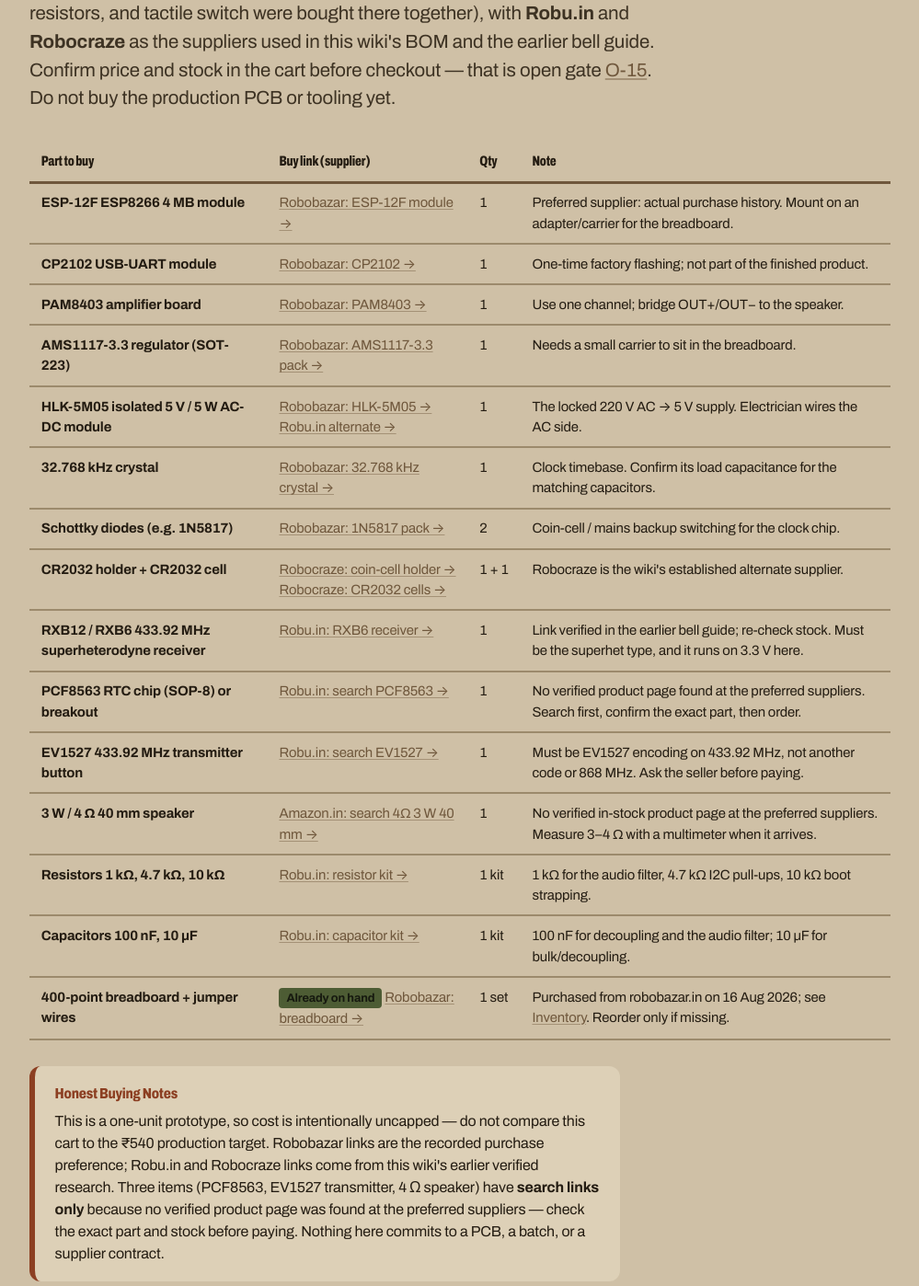
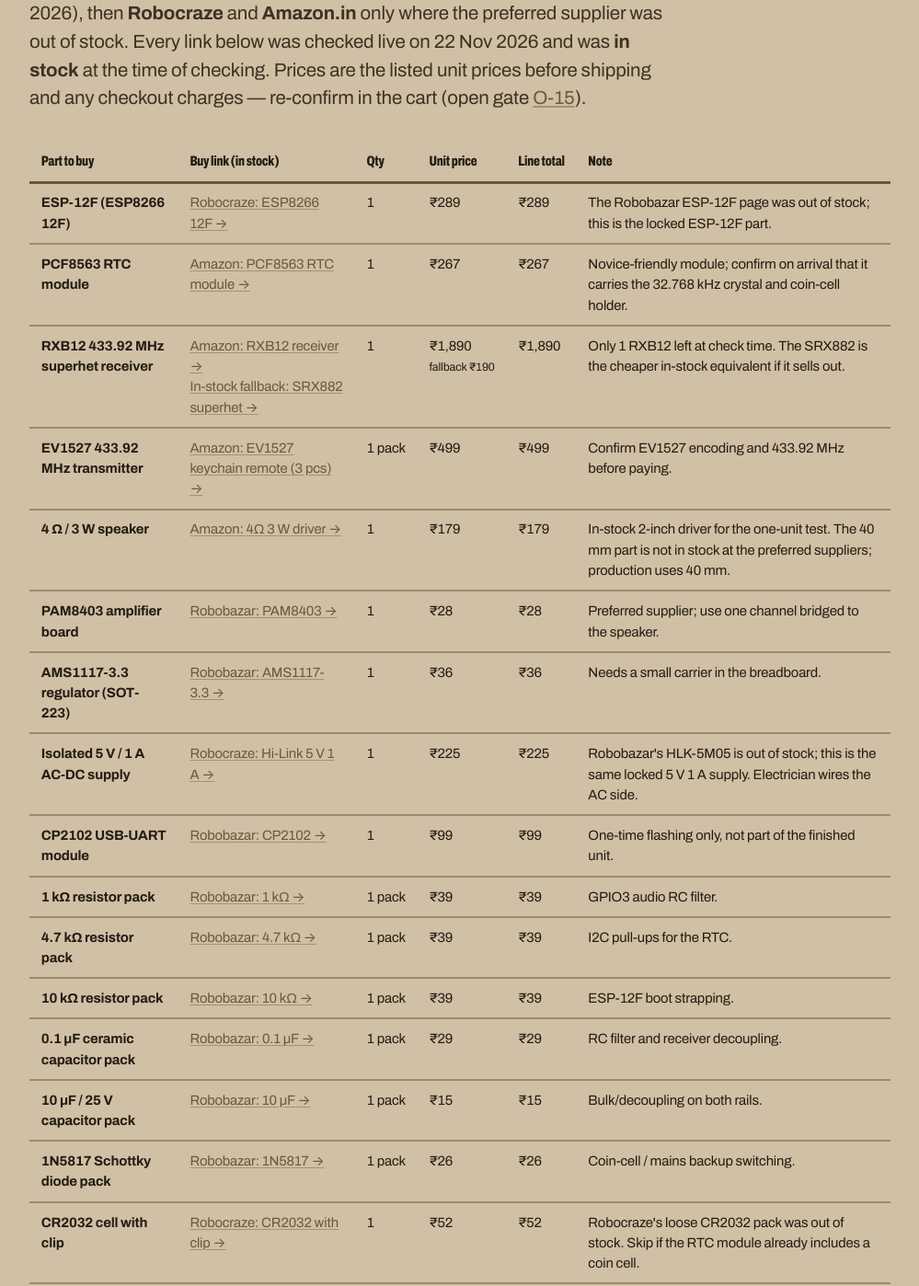
Before and after one commit to pannet1/ApartmentThread, a plain HTML site: page wiki/calling-bell.html in a window 1280 px wide. Shown: the part 5567-6965 px from the top of the page at 92% size, without its empty margins (272-1271 px from the left). Drawn offline with Linux system fonts and the light colour scheme.

Commit message:
docs: replace out-of-stock bell links with verified in-stock parts and price the sample

```diff
--- a/wiki/calling-bell.html
+++ b/wiki/calling-bell.html
@@ -113,25 +113,30 @@
 <div class="box info"><span class="label">Key Difference From the Earlier Approach</span><p>The phone is only a one-time setup tool, not a time source that must stay online. Timekeeping lives in the coin-cell-backed chip on the board; the quiet-hours decision is made locally by the firmware from that chip's time. Custom chimes and spoken-time pieces are plain files in flash, so changing a sound never requires rewiring or reflashing.</p></div>
 
 <h2 id="step1">Step 1 &mdash; Buy the Parts for One Unit</h2>
-<p class="lede">Supplier preference follows what has actually been bought and used here: <strong>robobazar.in</strong> is the recorded purchase source (the breadboard, jumper wires, resistors, and tactile switch were bought there together), with <strong>Robu.in</strong> and <strong>Robocraze</strong> as the suppliers used in this wiki's BOM and the earlier bell guide. Confirm price and stock in the cart before checkout &mdash; that is open gate <a href="open.html#o15">O-15</a>. Do not buy the production PCB or tooling yet.</p>
-<div class="scroll"><table><thead><tr><th>Part to buy</th><th>Buy link (supplier)</th><th>Qty</th><th>Note</th></tr></thead><tbody>
-<tr><td><strong>ESP-12F ESP8266 4 MB module</strong></td><td><a href="https://robobazar.in/product/esp-12f-esp8266-wifi-wireless-iot-board-module/" target="_blank" rel="noopener">Robobazar: ESP-12F module &rarr;</a></td><td class="num">1</td><td>Preferred supplier: actual purchase history. Mount on an adapter/carrier for the breadboard.</td></tr>
-<tr><td><strong>CP2102 USB-UART module</strong></td><td><a href="https://robobazar.in/product/cp2102-usb-2-0-to-ttl-uart-serial-converter-module-6-pin/" target="_blank" rel="noopener">Robobazar: CP2102 &rarr;</a></td><td class="num">1</td><td>One-time factory flashing; not part of the finished product.</td></tr>
-<tr><td><strong>PAM8403 amplifier board</strong></td><td><a href="https://robobazar.in/product/pam8403-5v-two-channel-stereo-mini-class-d-3w3w-audio-amplifier/" target="_blank" rel="noopener">Robobazar: PAM8403 &rarr;</a></td><td class="num">1</td><td>Use one channel; bridge OUT+/OUT&minus; to the speaker.</td></tr>
-<tr><td><strong>AMS1117-3.3 regulator (SOT-223)</strong></td><td><a href="https://robobazar.in/product/ams1117-3-3v-1a-sot-223-voltage-regulator-ic-pack-of-5-ics/" target="_blank" rel="noopener">Robobazar: AMS1117-3.3 pack &rarr;</a></td><td class="num">1</td><td>Needs a small carrier to sit in the breadboard.</td></tr>
-<tr><td><strong>HLK-5M05 isolated 5 V / 5 W AC-DC module</strong></td><td><a href="https://robobazar.in/product/hlk-5m05-hi-link-5v-5w-ac-to-dc-power-supply-module/" target="_blank" rel="noopener">Robobazar: HLK-5M05 &rarr;</a><br><a href="https://robu.in/product/hlk-5m05-5v-5w-switch-power-supply-module/" target="_blank" rel="noopener">Robu.in alternate &rarr;</a></td><td class="num">1</td><td>The locked 220 V AC &rarr; 5 V supply. Electrician wires the AC side.</td></tr>
-<tr><td><strong>32.768 kHz crystal</strong></td><td><a href="https://robobazar.in/product/32-768khz-cylindrical-crystal-oscillator-pack-of-5/" target="_blank" rel="noopener">Robobazar: 32.768 kHz crystal &rarr;</a></td><td class="num">1</td><td>Clock timebase. Confirm its load capacitance for the matching capacitors.</td></tr>
-<tr><td><strong>Schottky diodes (e.g. 1N5817)</strong></td><td><a href="https://robobazar.in/product/1n5817-40v-1a-schottky-barrier-diode-pack-of-5/" target="_blank" rel="noopener">Robobazar: 1N5817 pack &rarr;</a></td><td class="num">2</td><td>Coin-cell / mains backup switching for the clock chip.</td></tr>
-<tr><td><strong>CR2032 holder + CR2032 cell</strong></td><td><a href="https://robocraze.com/products/coin-type-battery-holder-24mm" target="_blank" rel="noopener">Robocraze: coin-cell holder &rarr;</a><br><a href="https://robocraze.com/products/3v-cr2032-lithium-coin-battery-pack-of-5" target="_blank" rel="noopener">Robocraze: CR2032 cells &rarr;</a></td><td class="num">1 + 1</td><td>Robocraze is the wiki's established alternate supplier.</td></tr>
-<tr><td><strong>RXB12 / RXB6 433.92 MHz superheterodyne receiver</strong></td><td><a href="https://robu.in/product/rxb6-433mhz-superheterodyne-wireless-receiver-module/" target="_blank" rel="noopener">Robu.in: RXB6 receiver &rarr;</a></td><td class="num">1</td><td>Link verified in the earlier bell guide; re-check stock. Must be the superhet type, and it runs on 3.3 V here.</td></tr>
-<tr><td><strong>PCF8563 RTC chip (SOP-8) or breakout</strong></td><td><a href="https://robu.in/?s=PCF8563" target="_blank" rel="noopener">Robu.in: search PCF8563 &rarr;</a></td><td class="num">1</td><td>No verified product page found at the preferred suppliers. Search first, confirm the exact part, then order.</td></tr>
-<tr><td><strong>EV1527 433.92 MHz transmitter button</strong></td><td><a href="https://robu.in/?s=EV1527+433MHz" target="_blank" rel="noopener">Robu.in: search EV1527 &rarr;</a></td><td class="num">1</td><td>Must be EV1527 encoding on 433.92 MHz, not another code or 868 MHz. Ask the seller before paying.</td></tr>
-<tr><td><strong>3 W / 4 &Omega; 40 mm speaker</strong></td><td><a href="https://www.amazon.in/s?k=4+ohm+3w+40mm+speaker" target="_blank" rel="noopener">Amazon.in: search 4&Omega; 3 W 40 mm &rarr;</a></td><td class="num">1</td><td>No verified in-stock product page at the preferred suppliers. Measure 3&ndash;4 &Omega; with a multimeter when it arrives.</td></tr>
-<tr><td><strong>Resistors 1 k&Omega;, 4.7 k&Omega;, 10 k&Omega;</strong></td><td><a href="https://robu.in/product/pro-range-resistor-assortment-kit-250-pcs/" target="_blank" rel="noopener">Robu.in: resistor kit &rarr;</a></td><td class="num">1 kit</td><td>1 k&Omega; for the audio filter, 4.7 k&Omega; I2C pull-ups, 10 k&Omega; boot strapping.</td></tr>
-<tr><td><strong>Capacitors 100 nF, 10 &micro;F</strong></td><td><a href="https://robu.in/product/pro-range-960pcs-2pf-100nf-ceramic-capacitor-kit/" target="_blank" rel="noopener">Robu.in: capacitor kit &rarr;</a></td><td class="num">1 kit</td><td>100 nF for decoupling and the audio filter; 10 &micro;F for bulk/decoupling.</td></tr>
-<tr><td><strong>400-point breadboard + jumper wires</strong></td><td><span class="badge badge-ok">Already on hand</span> <a href="https://robobazar.in/product/400-points-half-size-solderless-breadboard/" target="_blank" rel="noopener">Robobazar: breadboard &rarr;</a></td><td class="num">1 set</td><td>Purchased from robobazar.in on 16 Aug 2026; see <a href="inventory.html">Inventory</a>. Reorder only if missing.</td></tr>
+<p class="lede">Supplier preference follows what has actually been bought here: <strong>robobazar.in</strong> first (the breadboard, jumpers, and resistors were bought there on 16 Aug 2026), then <strong>Robocraze</strong> and <strong>Amazon.in</strong> only where the preferred supplier was out of stock. Every link below was checked live on 22 Nov 2026 and was <strong>in stock</strong> at the time of checking. Prices are the listed unit prices before shipping and any checkout charges &mdash; re-confirm in the cart (open gate <a href="open.html#o15">O-15</a>).</p>
+<div class="scroll"><table><thead><tr><th>Part to buy</th><th>Buy link (in stock)</th><th>Qty</th><th>Unit price</th><th>Line total</th><th>Note</th></tr></thead><tbody>
+<tr><td><strong>ESP-12F (ESP8266 12F)</strong></td><td><a href="https://robocraze.com/products/esp8266-12f" target="_blank" rel="noopener">Robocraze: ESP8266 12F &rarr;</a></td><td class="num">1</td><td class="num">₹289</td><td class="num">₹289</td><td>The Robobazar ESP-12F page was out of stock; this is the locked ESP-12F part.</td></tr>
+<tr><td><strong>PCF8563 RTC module</strong></td><td><a href="https://www.amazon.in/dp/B0CV9QJDJB" target="_blank" rel="noopener">Amazon: PCF8563 RTC module &rarr;</a></td><td class="num">1</td><td class="num">₹267</td><td class="num">₹267</td><td>Novice-friendly module; confirm on arrival that it carries the 32.768 kHz crystal and coin-cell holder.</td></tr>
+<tr><td><strong>RXB12 433.92 MHz superhet receiver</strong></td><td><a href="https://www.amazon.in/dp/B0CN9MWM85" target="_blank" rel="noopener">Amazon: RXB12 receiver &rarr;</a><br><a href="https://www.amazon.in/dp/B0CV149H2H" target="_blank" rel="noopener">In-stock fallback: SRX882 superhet &rarr;</a></td><td class="num">1</td><td class="num">₹1,890<br><small>fallback ₹190</small></td><td class="num">₹1,890</td><td>Only 1 RXB12 left at check time. The SRX882 is the cheaper in-stock equivalent if it sells out.</td></tr>
+<tr><td><strong>EV1527 433.92 MHz transmitter</strong></td><td><a href="https://www.amazon.in/dp/B0H9YHPP93" target="_blank" rel="noopener">Amazon: EV1527 keychain remote (3 pcs) &rarr;</a></td><td class="num">1 pack</td><td class="num">₹499</td><td class="num">₹499</td><td>Confirm EV1527 encoding and 433.92 MHz before paying.</td></tr>
+<tr><td><strong>4 &Omega; / 3 W speaker</strong></td><td><a href="https://www.amazon.in/dp/B0GTZ5DD6P" target="_blank" rel="noopener">Amazon: 4&Omega; 3 W driver &rarr;</a></td><td class="num">1</td><td class="num">₹179</td><td class="num">₹179</td><td>In-stock 2-inch driver for the one-unit test. The 40 mm part is not in stock at the preferred suppliers; production uses 40 mm.</td></tr>
+<tr><td><strong>PAM8403 amplifier board</strong></td><td><a href="https://robobazar.in/product/pam8403-5v-two-channel-stereo-mini-class-d-3w3w-audio-amplifier/" target="_blank" rel="noopener">Robobazar: PAM8403 &rarr;</a></td><td class="num">1</td><td class="num">₹28</td><td class="num">₹28</td><td>Preferred supplier; use one channel bridged to the speaker.</td></tr>
+<tr><td><strong>AMS1117-3.3 regulator (SOT-223)</strong></td><td><a href="https://robobazar.in/product/ams1117-3-3v-1a-sot-223-voltage-regulator-ic-pack-of-5-ics/" target="_blank" rel="noopener">Robobazar: AMS1117-3.3 &rarr;</a></td><td class="num">1</td><td class="num">₹36</td><td class="num">₹36</td><td>Needs a small carrier in the breadboard.</td></tr>
+<tr><td><strong>Isolated 5 V / 1 A AC-DC supply</strong></td><td><a href="https://robocraze.com/products/hi-link-5v-1a-ac-dc-power-converter" target="_blank" rel="noopener">Robocraze: Hi-Link 5 V 1 A &rarr;</a></td><td class="num">1</td><td class="num">₹225</td><td class="num">₹225</td><td>Robobazar's HLK-5M05 is out of stock; this is the same locked 5 V 1 A supply. Electrician wires the AC side.</td></tr>
+<tr><td><strong>CP2102 USB-UART module</strong></td><td><a href="https://robobazar.in/product/cp2102-usb-2-0-to-ttl-uart-serial-converter-module-6-pin/" target="_blank" rel="noopener">Robobazar: CP2102 &rarr;</a></td><td class="num">1</td><td class="num">₹99</td><td class="num">₹99</td><td>One-time flashing only, not part of the finished unit.</td></tr>
+<tr><td><strong>1 k&Omega; resistor pack</strong></td><td><a href="https://robobazar.in/product/1k-ohm-resistor-1-4-watt-pack-of-100/" target="_blank" rel="noopener">Robobazar: 1 k&Omega; &rarr;</a></td><td class="num">1 pack</td><td class="num">₹39</td><td class="num">₹39</td><td>GPIO3 audio RC filter.</td></tr>
+<tr><td><strong>4.7 k&Omega; resistor pack</strong></td><td><a href="https://robobazar.in/product/4-7k-ohm-resistor-1-4-watt-pack-of-100/" target="_blank" rel="noopener">Robobazar: 4.7 k&Omega; &rarr;</a></td><td class="num">1 pack</td><td class="num">₹39</td><td class="num">₹39</td><td>I2C pull-ups for the RTC.</td></tr>
+<tr><td><strong>10 k&Omega; resistor pack</strong></td><td><a href="https://robobazar.in/product/10k-ohm-resistor-1-4-watt-pack-of-100/" target="_blank" rel="noopener">Robobazar: 10 k&Omega; &rarr;</a></td><td class="num">1 pack</td><td class="num">₹39</td><td class="num">₹39</td><td>ESP-12F boot strapping.</td></tr>
+<tr><td><strong>0.1 &micro;F ceramic capacitor pack</strong></td><td><a href="https://robobazar.in/product/0-1uf-50v-ceramic-capacitor-dip-pack-of-50/" target="_blank" rel="noopener">Robobazar: 0.1 &micro;F &rarr;</a></td><td class="num">1 pack</td><td class="num">₹29</td><td class="num">₹29</td><td>RC filter and receiver decoupling.</td></tr>
+<tr><td><strong>10 &micro;F / 25 V capacitor pack</strong></td><td><a href="https://robobazar.in/product/10uf-25v-electrolytic-capacitor-pack-of-5/" target="_blank" rel="noopener">Robobazar: 10 &micro;F &rarr;</a></td><td class="num">1 pack</td><td class="num">₹15</td><td class="num">₹15</td><td>Bulk/decoupling on both rails.</td></tr>
+<tr><td><strong>1N5817 Schottky diode pack</strong></td><td><a href="https://robobazar.in/product/1n5817-40v-1a-schottky-barrier-diode-pack-of-5/" target="_blank" rel="noopener">Robobazar: 1N5817 &rarr;</a></td><td class="num">1 pack</td><td class="num">₹26</td><td class="num">₹26</td><td>Coin-cell / mains backup switching.</td></tr>
+<tr><td><strong>CR2032 cell with clip</strong></td><td><a href="https://robocraze.com/products/2032-cmos-battery-2-pin-with-clip" target="_blank" rel="noopener">Robocraze: CR2032 with clip &rarr;</a></td><td class="num">1</td><td class="num">₹52</td><td class="num">₹52</td><td>Robocraze's loose CR2032 pack was out of stock. Skip if the RTC module already includes a coin cell.</td></tr>
+<tr><td><strong>400-point breadboard + jumpers</strong></td><td><span class="badge badge-ok">Already on hand</span> <a href="https://robobazar.in/product/400-points-half-size-solderless-breadboard/" target="_blank" rel="noopener">Robobazar reorder link &rarr;</a></td><td class="num">0</td><td class="num">&mdash;</td><td class="num">₹0</td><td>Purchased from robobazar.in on 16 Aug 2026; see <a href="inventory.html">Inventory</a>.</td></tr>
+<tr><td colspan="4"><strong>One-unit sample total (locked RXB12)</strong></td><td colspan="2"><span class="badge badge-ok">₹3,751</span> before shipping / checkout charges</td></tr>
+<tr><td colspan="4"><strong>One-unit sample total (SRX882 fallback receiver)</strong></td><td colspan="2"><span class="badge badge-accent">₹2,051</span> before shipping / checkout charges</td></tr>
 </tbody></table></div>
-<div class="box warn"><span class="label">Honest Buying Notes</span><p>This is a one-unit prototype, so cost is intentionally uncapped &mdash; do not compare this cart to the ₹540 production target. Robobazar links are the recorded purchase preference; Robu.in and Robocraze links come from this wiki's earlier verified research. Three items (PCF8563, EV1527 transmitter, 4 &Omega; speaker) have <strong>search links only</strong> because no verified product page was found at the preferred suppliers &mdash; check the exact part and stock before paying. Nothing here commits to a PCB, a batch, or a supplier contract.</p></div>
+<div class="box warn"><span class="label">Cost of Sampling &mdash; What the Premium Buys</span><p>The one-unit sample costs roughly <strong>₹3,751</strong> with the locked RXB12 receiver, or <strong>₹2,051</strong> with the in-stock SRX882 superhet fallback. That is about 4&ndash;7&times; the ₹540 production target, which is expected: single quantities, breakout carriers, and manual assembly. Breadboard and jumpers are already on hand (₹0 extra). Shipping and checkout charges are not included &mdash; confirm them in the cart before ordering. This is sample cost only; the five-unit LionCircuits target is gated behind Step 7.</p></div>
+<div class="box info"><span class="label">Stock &amp; Substitution Notes</span><p>No out-of-stock product link is used here. Parts that were out of stock at the preferred suppliers were replaced with verified in-stock alternatives: ESP-12F (Robobazar &rarr; Robocraze), 5 V 1 A supply (Robobazar &rarr; Robocraze), CR2032 cell (Robocraze pack &rarr; CR2032 with clip), RXB12 / PCF8563 / EV1527 / speaker (search links &rarr; in-stock product pages). The 2-inch speaker and the SRX882 receiver are sample-only substitutions; the production board in Step 8 still uses the locked 40 mm speaker and RXB12/RXB6 receiver. Stock can change &mdash; re-check at checkout.</p></div>
 
 <h2 id="step2">Step 2 &mdash; Lock the Schematic &amp; Verify Passives</h2>
 <p class="lede">Produce the complete pin-by-pin netlist first: power rails and decoupling, PAM8403 application circuit, PCF8563 crystal load caps, the GPIO3 RC filter, and the ESP-12F boot strapping. Fix these values on paper before wiring the parts from Step 1.</p>
```
Also changed, not shown: wiki/index.html (+1 -1 lines).
